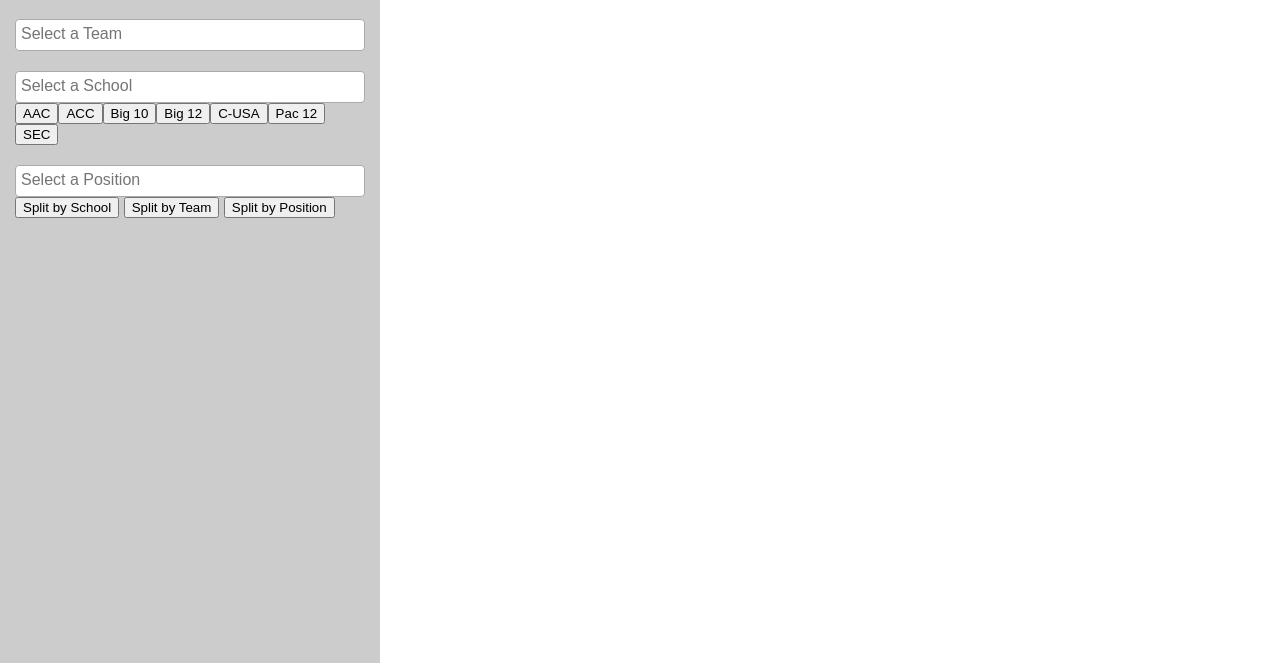
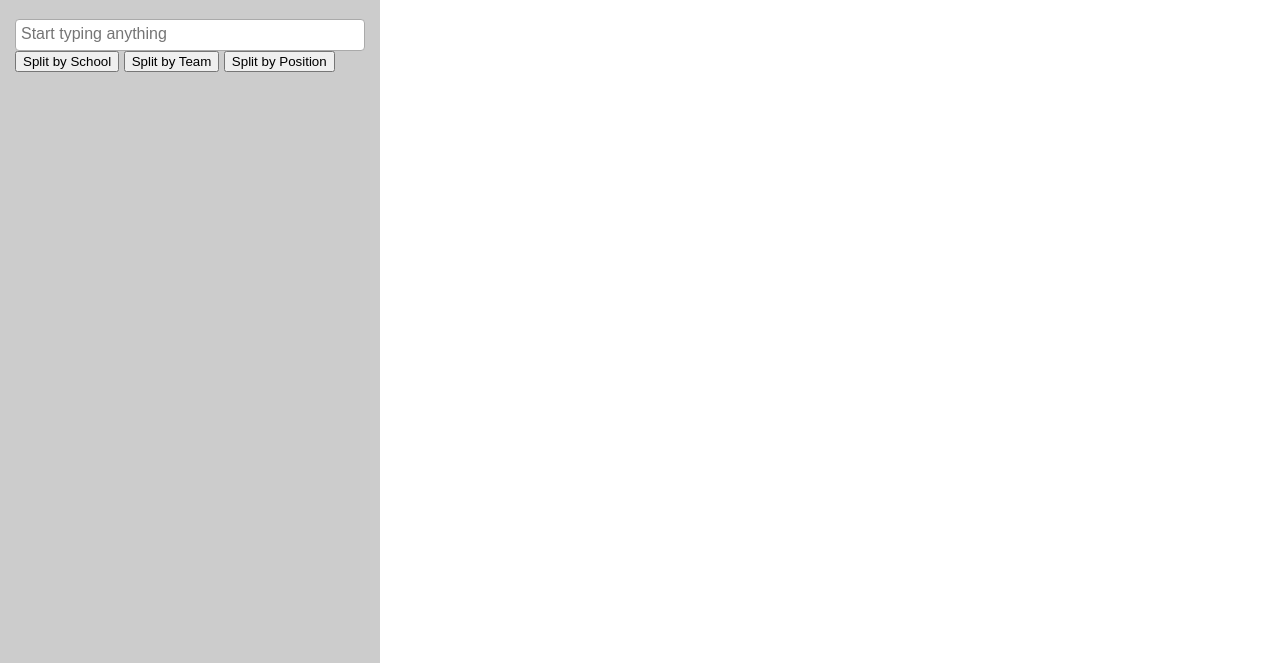
Before and after one commit to civisanalytics/potato, a plain HTML site: page index.html in a window 1280 px wide. Shown: the part 76-739 px from the top of the page. Drawn offline with nearby package versions, Linux system fonts and the light colour scheme.

Commit message:
combine all filters into one select (also one, abstract function)

```diff
--- a/index.html
+++ b/index.html
@@ -12,14 +12,8 @@
 
   <div id='toolbar'>
     <h1>//pigskin</h1>
-    <div id='team-select-wrapper'>
-      <select multiple class='selector' id='team-select'></select>
-    </div>
-    <div id='school-select-wrapper'>
-      <select multiple class='selector' id='school-select'></select>
-    </div>
-    <div id='position-select-wrapper'>
-      <select multiple class='selector' id='position-select'></select>
+    <div id='filter-select-wrapper'>
+      <select multiple class='selector' id='filter-select'></select>
     </div>
 
     <button id='split-school'>Split by School</button>
--- a/js/index.js
+++ b/js/index.js
@@ -16,6 +16,8 @@
       this.remove_nodes = __bind(this.remove_nodes, this);
       this.add_nodes = __bind(this.add_nodes, this);
       this.toggleField = __bind(this.toggleField, this);
+      this.create_filters = __bind(this.create_filters, this);
+      var filters;
       this.data = data;
       this.width = 960;
       this.height = 750;
@@ -25,102 +27,58 @@
         return -Math.pow(d.radius, 2.0) * 1.5;
       }).size([this.width, this.height]);
       this.nodes = this.force.nodes();
-      this.do_teams();
-      this.do_schools();
-      this.do_positions();
+      filters = ['position', 'school', 'team'];
+      this.create_filters(filters);
       this.split_buttons();
     }
 
-    BubbleChart.prototype.do_teams = function() {
-      var teams;
-      teams = [];
+    BubbleChart.prototype.create_filters = function(filters) {
+      filters.forEach((function(_this) {
+        return function(f, i) {
+          return filters[i] = {
+            type: f,
+            vals: []
+          };
+        };
+      })(this));
       this.data.forEach((function(_this) {
         return function(d) {
-          if (teams.indexOf(d.team) < 0) {
-            return teams.push(d.team);
-          }
+          return filters.forEach(function(f) {
+            if (f.vals.indexOf(d[f.type]) < 0) {
+              return f.vals.push(d[f.type]);
+            }
+          });
         };
       })(this));
-      teams = teams.sort();
-      d3.select("#team-select").selectAll('option').data(teams).enter().append("option").attr("value", function(d) {
-        return d;
-      }).text(function(d) {
-        return d;
-      });
-      return $("#team-select").select2({
-        placeholder: 'Select a Team',
+      filters.forEach((function(_this) {
+        return function(f) {
+          return d3.select("#filter-select").selectAll('option').data(f.vals).enter().append("option").attr("value", function(d) {
+            return f.type + ':' + d;
+          }).text(function(d) {
+            return d;
+          });
+        };
+      })(this));
+      return $("#filter-select").select2({
+        placeholder: 'Start typing anything',
         width: 'resolve'
       }).on("change", (function(_this) {
         return function(e) {
-          return _this.toggleField('team', e);
+          return _this.toggleField(e);
         };
       })(this));
     };
 
-    BubbleChart.prototype.do_schools = function() {
-      var schools;
-      schools = [];
-      this.data.forEach((function(_this) {
-        return function(d) {
-          if (schools.indexOf(d.school) < 0) {
-            return schools.push(d.school);
-          }
-        };
-      })(this));
-      d3.select("#school-select").selectAll('option').data(schools).enter().append("option").attr("value", function(d) {
-        return d;
-      }).text(function(d) {
-        return d;
-      });
-      return $("#school-select").select2({
-        placeholder: 'Select a School',
-        width: 'resolve'
-      }).on("change", (function(_this) {
-        return function(e) {
-          return _this.toggleField('school', e);
-        };
-      })(this));
-    };
-
-    BubbleChart.prototype.do_positions = function() {
-      var positions;
-      positions = [];
-      this.data.forEach((function(_this) {
-        return function(d) {
-          if (positions.indexOf(d.position) < 0) {
-            return positions.push(d.position);
-          }
-        };
-      })(this));
-      d3.select("#position-select").selectAll('option').data(positions).enter().append("option").attr("value", function(d) {
-        return d;
-      }).text(function(d) {
-        return d;
-      });
-      return $("#position-select").select2({
-        placeholder: 'Select a Position',
-        width: 'resolve'
-      }).on("change", (function(_this) {
-        return function(e) {
-          return _this.toggleField('position', e);
-        };
-      })(this));
-    };
-
-    BubbleChart.prototype.toggleField = function(field, e) {
+    BubbleChart.prototype.toggleField = function(e) {
+      var val;
       if (typeof e.added !== 'undefined') {
         if (typeof e.added.id !== 'undefined') {
-          return this.add_nodes(field, e.added.id);
-        } else {
-          this.remove_nodes('radius', 8);
-          return e.added.forEach((function(_this) {
-            return function(item) {
-              return _this.add_nodes(field, item.id);
-            };
-          })(this));
+          val = e.added.id.split(':');
+          return this.add_nodes(val[0], val[1]);
         }
       } else if (typeof e.removed !== 'undefined') {
-        return this.remove_nodes(field, e.removed.id);
+        val = e.added.id.split(':');
+        return this.remove_nodes(val[0], val[1]);
       }
     };
 
```
Also changed, not shown: js/index.coffee (+32 -62 lines).
